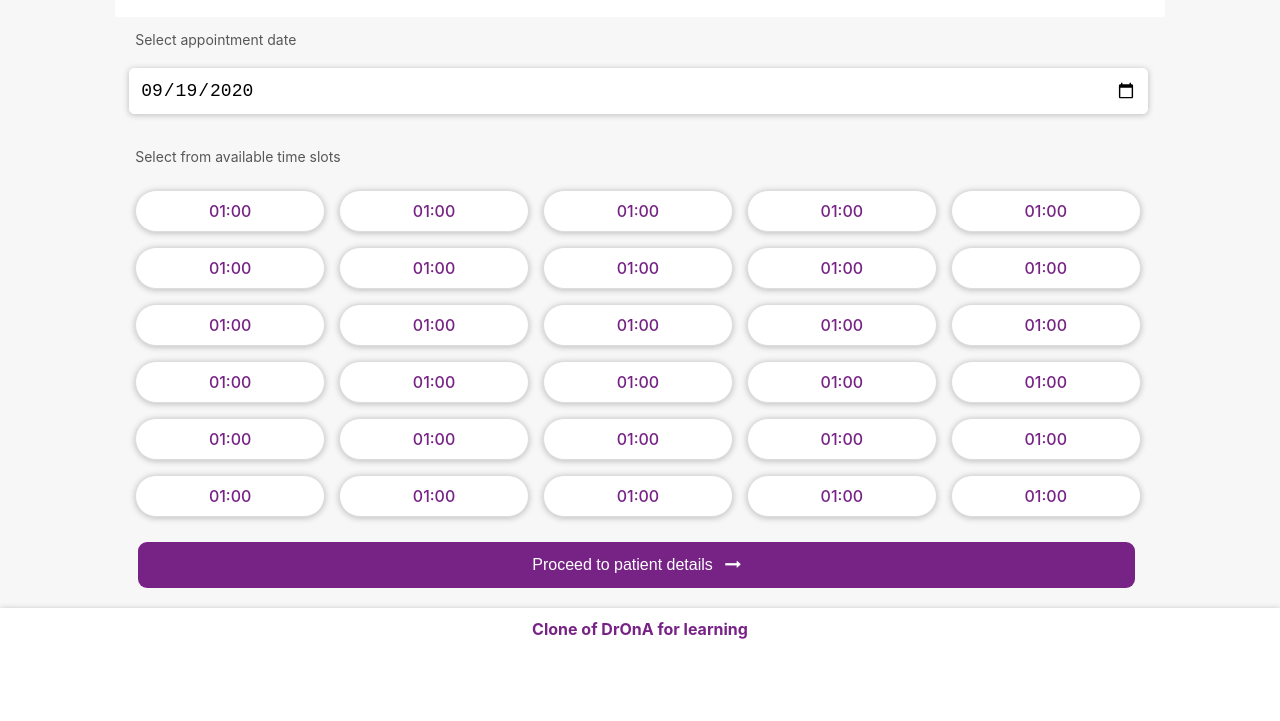
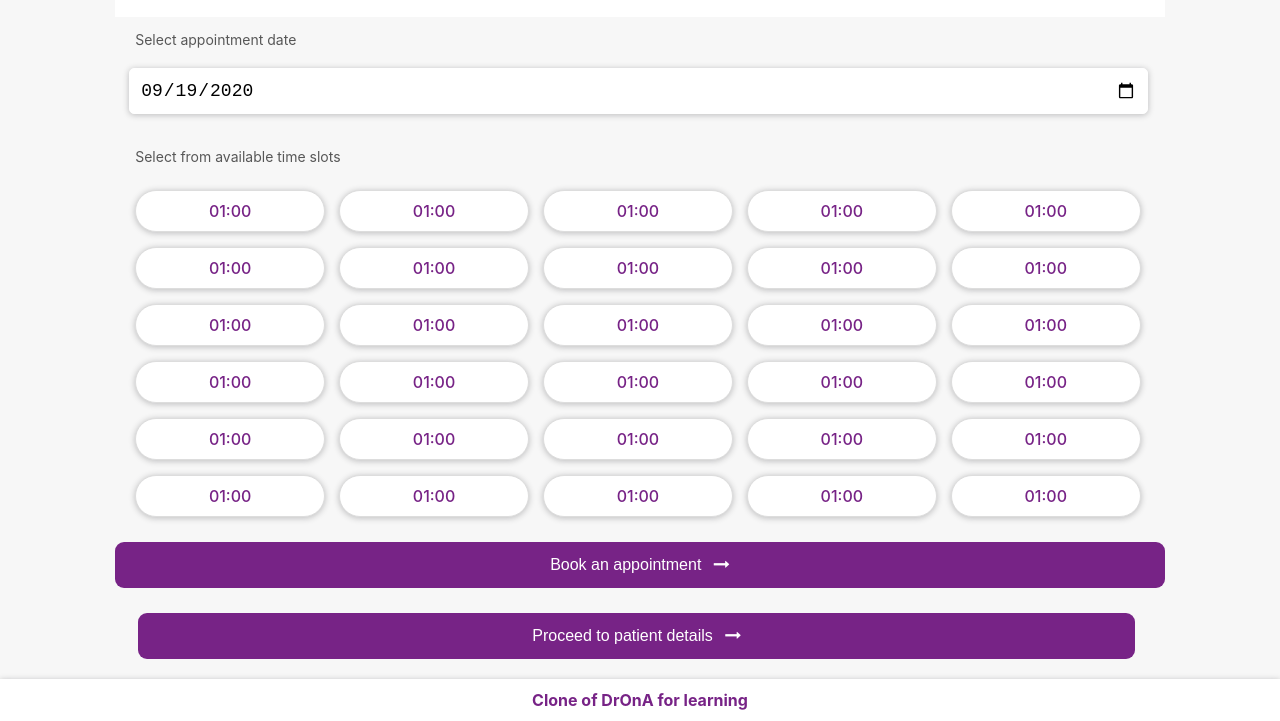
Before and after one commit to bannayash11/bannayash11.github.io, a plain HTML site: page appointment.html in a window 1280 px wide. Shown: the part 819-1540 px from the top of the page. Before the commit the page ends 1469 px from the top, so only its background shows below. Drawn offline with Linux system fonts and the light colour scheme.

Commit message:
Update appointment.html

```diff
--- a/appointment.html
+++ b/appointment.html
@@ -94,6 +94,9 @@
 				</script>
 			</ul>
 		</div>
+	   <a href="https://bannayash11.github.io/drona-booking.html">
+			<button class="button-design "> Book an appointment <i class="fa fa-long-arrow-right" aria-hidden="true"></i></button>
+		</a>
 		<button class="button-design  appointment">  Proceed to patient details  <i class="fa fa-long-arrow-right" aria-hidden="true"></i></button>
   		<br><br>
    </div>
```
